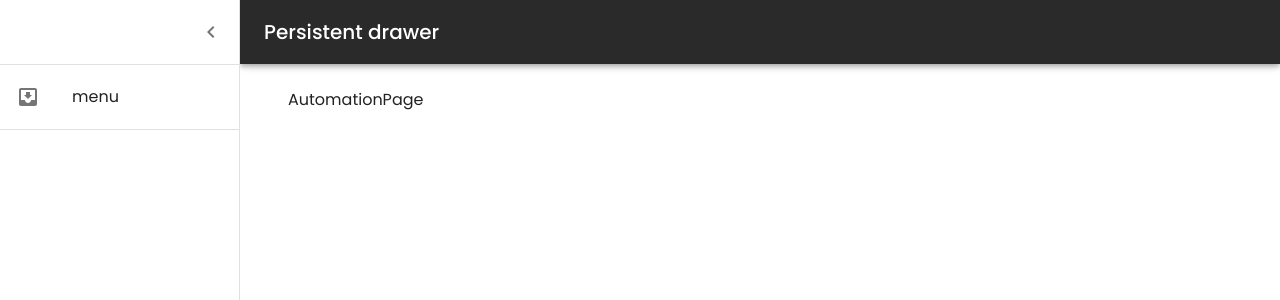
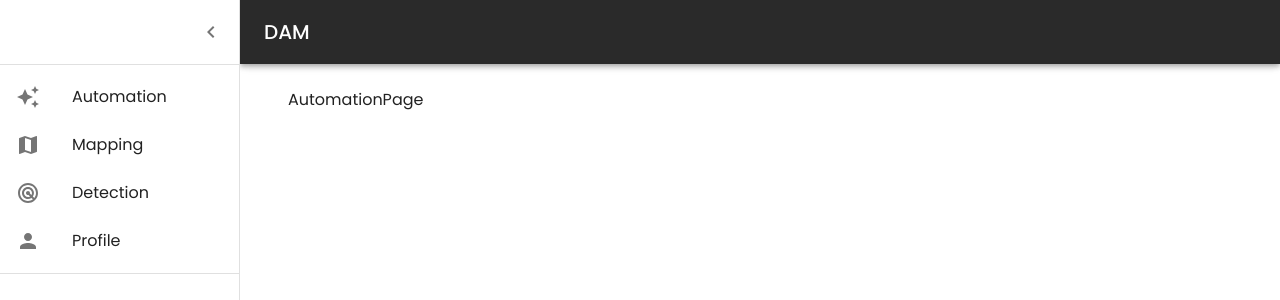
Before and after one commit to prajeshElEvEn/dam, a React (Vite) app in the folder client/: page / in a window 1280 px wide. Both pictures are taken after a click on the button "open drawer". Shown: the top 300 px of the page. Built offline with nearby package versions, Linux system fonts and the light colour scheme.

Commit message:
added nav

```diff
--- a/client/src/app/router.jsx
+++ b/client/src/app/router.jsx
@@ -10,6 +10,7 @@ import {
   ForgotPage,
   LoginPage,
   MappingPage,
+  ProfilePage,
   RegisterPage,
   ResetPage,
 } from "../pages";
@@ -21,6 +22,7 @@ export const router = createBrowserRouter(
         <Route index element={<AutomationPage />} />
         <Route path="/detection" element={<DetectionPage />} />
         <Route path="/mapping" element={<MappingPage />} />
+        <Route path="/profile" element={<ProfilePage />} />
       </Route>
       <Route path="auth" element={<AuthLayout />}>
         <Route path="register" element={<RegisterPage />} />
--- a/client/src/components/layouts/DashboardLayout.jsx
+++ b/client/src/components/layouts/DashboardLayout.jsx
@@ -1,4 +1,5 @@
 import * as React from "react";
+import { Link as RouterLink } from "react-router-dom";
 import { useTheme } from "@mui/material/styles";
 import Box from "@mui/material/Box";
 import Drawer from "@mui/material/Drawer";
@@ -15,10 +16,36 @@ import ListItem from "@mui/material/ListItem";
 import ListItemButton from "@mui/material/ListItemButton";
 import ListItemIcon from "@mui/material/ListItemIcon";
 import ListItemText from "@mui/material/ListItemText";
-import InboxIcon from "@mui/icons-material/MoveToInbox";
+import AutoAwesomeIcon from "@mui/icons-material/AutoAwesome";
+import MapIcon from "@mui/icons-material/Map";
+import RadarIcon from "@mui/icons-material/Radar";
+import PersonIcon from "@mui/icons-material/Person";
 import { Container } from "@mui/material";
 import { Outlet } from "react-router-dom";
 import { AppBar, DrawerHeader, Main, drawerWidth } from "../utils";
+
+const menuItems = [
+  {
+    icon: <AutoAwesomeIcon />,
+    link: "/",
+    name: "Automation",
+  },
+  {
+    icon: <MapIcon />,
+    link: "/mapping",
+    name: "Mapping",
+  },
+  {
+    icon: <RadarIcon />,
+    link: "/detection",
+    name: "Detection",
+  },
+  {
+    icon: <PersonIcon />,
+    link: "/profile",
+    name: "Profile",
+  },
+];
 
 export default function DashboardLayout() {
   const theme = useTheme();
@@ -47,7 +74,7 @@ export default function DashboardLayout() {
             <MenuIcon />
           </IconButton>
           <Typography variant="h6" noWrap component="div">
-            Persistent drawer
+            DAM
           </Typography>
         </Toolbar>
       </AppBar>
@@ -75,14 +102,14 @@ export default function DashboardLayout() {
         </DrawerHeader>
         <Divider />
         <List>
-          <ListItem key={"hi"} disablePadding>
-            <ListItemButton>
-              <ListItemIcon>
-                <InboxIcon />
-              </ListItemIcon>
-              <ListItemText primary={"menu"} />
-            </ListItemButton>
-          </ListItem>
+          {menuItems.map((menuItem) => (
+            <ListItem key={menuItem.name} disablePadding>
+              <ListItemButton component={RouterLink} to={menuItem.link}>
+                <ListItemIcon>{menuItem.icon}</ListItemIcon>
+                <ListItemText primary={menuItem.name} />
+              </ListItemButton>
+            </ListItem>
+          ))}
         </List>
         <Divider />
       </Drawer>
```
